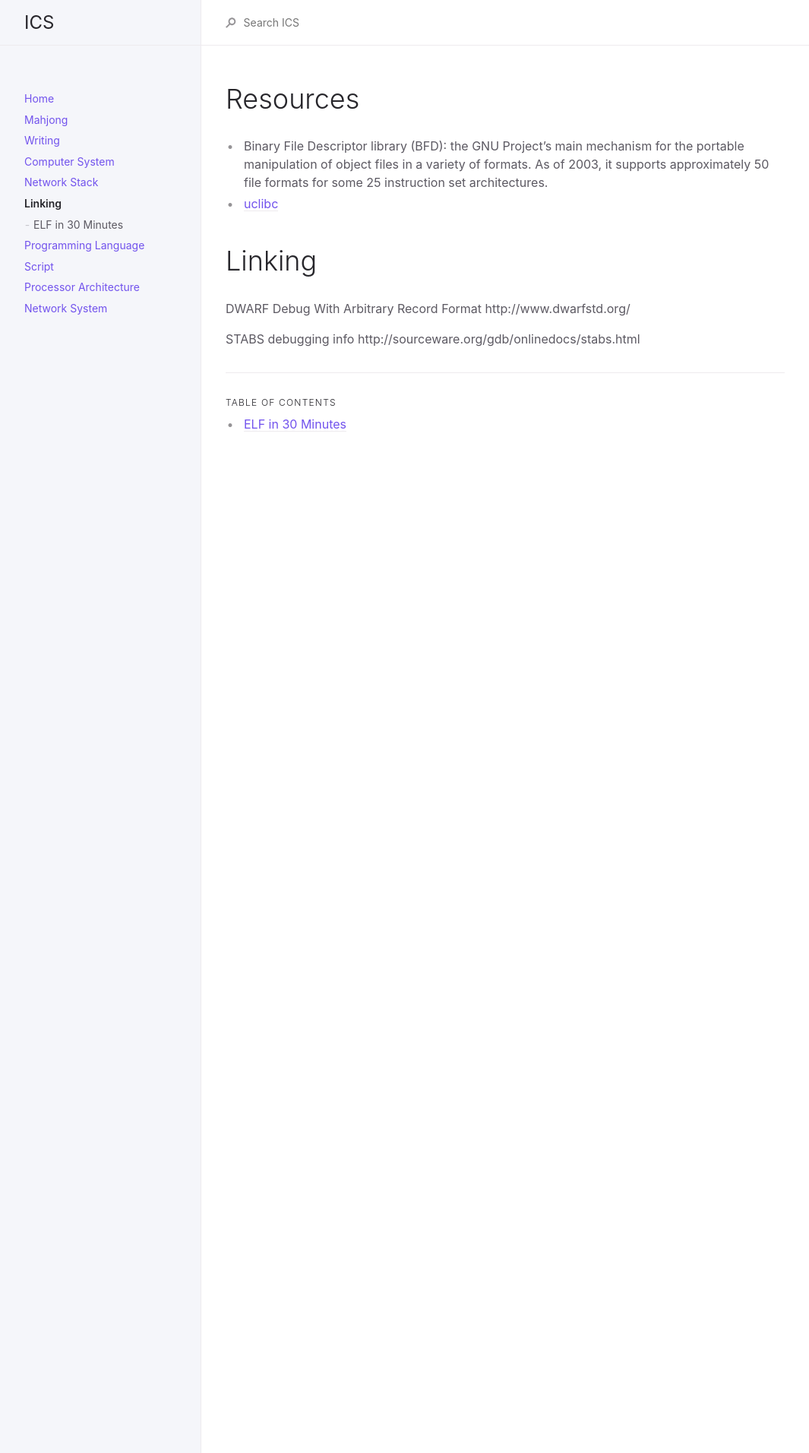
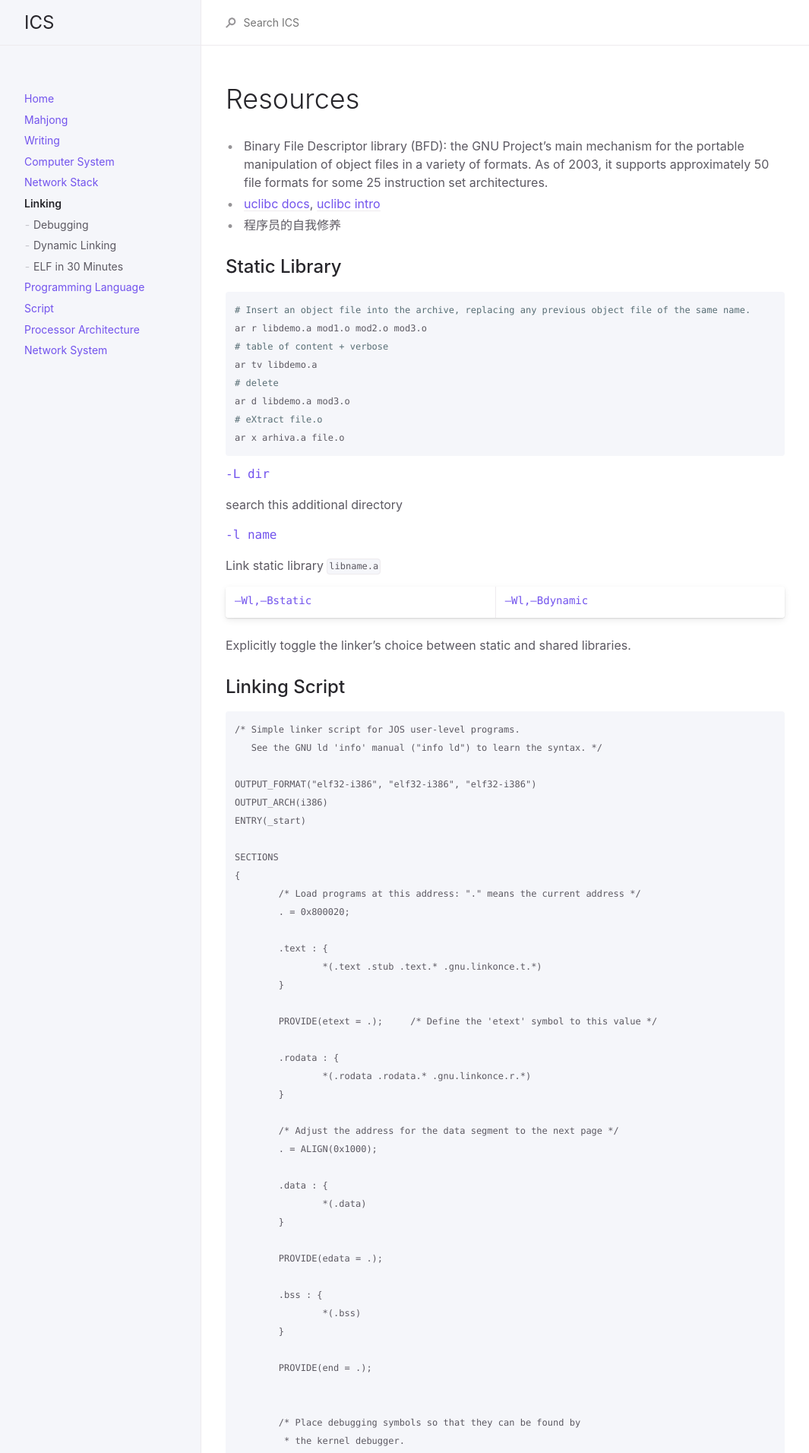
Before and after one commit to wongsingfo/comp-sys, a Jekyll site: the page built from docs/linking/linking.md, in a window 1280 px wide. Shown: the top 1912 px of the page at 76% size, without its empty margins (107-1172 px from the left). Built offline with Jekyll 4.4.1, drawn with Linux system fonts in a browser that asks for light colours; some of the changed text lies outside the part shown.

Commit message:
[add] linking dynamically

````diff
--- a/docs/linking/linking.md
+++ b/docs/linking/linking.md
@@ -9,13 +9,110 @@ has_children: true
 # Resources
 
 - Binary File Descriptor library (BFD): the GNU Project's main mechanism for the portable manipulation of object files in a variety of formats. As of 2003, it supports approximately 50 file formats for some 25 instruction set architectures.
-- [uclibc](https://uclibc.org/docs/)
+- [uclibc docs](https://uclibc.org/docs/), [uclibc intro](https://www.uclibc.org/FAQ.html)
+- 程序员的自我修养
 
-# Linking
+## Static Library
 
-DWARF
-Debug With Arbitrary Record Format
-http://www.dwarfstd.org/
+```bash
+# Insert an object file into the archive, replacing any previous object file of the same name.
+ar r libdemo.a mod1.o mod2.o mod3.o
+# table of content + verbose
+ar tv libdemo.a
+# delete
+ar d libdemo.a mod3.o
+# eXtract file.o
+ar x arhiva.a file.o
+```
 
-STABS debugging info
-http://sourceware.org/gdb/onlinedocs/stabs.html
+-L dir
+{{ site.bin_option_style }}
+
+search this additional directory
+
+-l name
+{{ site.bin_option_style }}
+
+Link static library `libname.a`
+
+–Wl,–Bstatic  |  –Wl,–Bdynamic
+{{ site.bin_option_style }}
+
+Explicitly toggle the linker’s choice between static and shared libraries.
+
+## Linking Script
+
+```
+/* Simple linker script for JOS user-level programs.
+   See the GNU ld 'info' manual ("info ld") to learn the syntax. */
+
+OUTPUT_FORMAT("elf32-i386", "elf32-i386", "elf32-i386")
+OUTPUT_ARCH(i386)
+ENTRY(_start)
+
+SECTIONS
+{
+	/* Load programs at this address: "." means the current address */
+	. = 0x800020;
+
+	.text : {
+		*(.text .stub .text.* .gnu.linkonce.t.*)
+	}
+
+	PROVIDE(etext = .);	/* Define the 'etext' symbol to this value */
+
+	.rodata : {
+		*(.rodata .rodata.* .gnu.linkonce.r.*)
+	}
+
+	/* Adjust the address for the data segment to the next page */
+	. = ALIGN(0x1000);
+
+	.data : {
+		*(.data)
+	}
+
+	PROVIDE(edata = .);
+
+	.bss : {
+		*(.bss)
+	}
+
+	PROVIDE(end = .);
+
+
+	/* Place debugging symbols so that they can be found by
+	 * the kernel debugger.
+	 * Specifically, the four words at 0x200000 mark the beginning of
+	 * the stabs, the end of the stabs, the beginning of the stabs
+	 * string table, and the end of the stabs string table, respectively.
+	 */
+
+	.stab_info 0x200000 : {
+		LONG(__STAB_BEGIN__);
+		LONG(__STAB_END__);
+		LONG(__STABSTR_BEGIN__);
+		LONG(__STABSTR_END__);
+	}
+
+	.stab : {
+		__STAB_BEGIN__ = DEFINED(__STAB_BEGIN__) ? __STAB_BEGIN__ : .;
+		*(.stab);
+		__STAB_END__ = DEFINED(__STAB_END__) ? __STAB_END__ : .;
+		BYTE(0)		/* Force the linker to allocate space
+				   for this section */
+	}
+
+	.stabstr : {
+		__STABSTR_BEGIN__ = DEFINED(__STABSTR_BEGIN__) ? __STABSTR_BEGIN__ : .;
+		*(.stabstr);
+		__STABSTR_END__ = DEFINED(__STABSTR_END__) ? __STABSTR_END__ : .;
+		BYTE(0)		/* Force the linker to allocate space
+				   for this section */
+	}
+
+	/DISCARD/ : {
+		*(.eh_frame .note.GNU-stack .comment)
+	}
+}
+```
````
Also changed, not shown: docs/linking/debug.md (added, +41 -0 lines), docs/linking/dynamic.md (added, +256 -0 lines).
